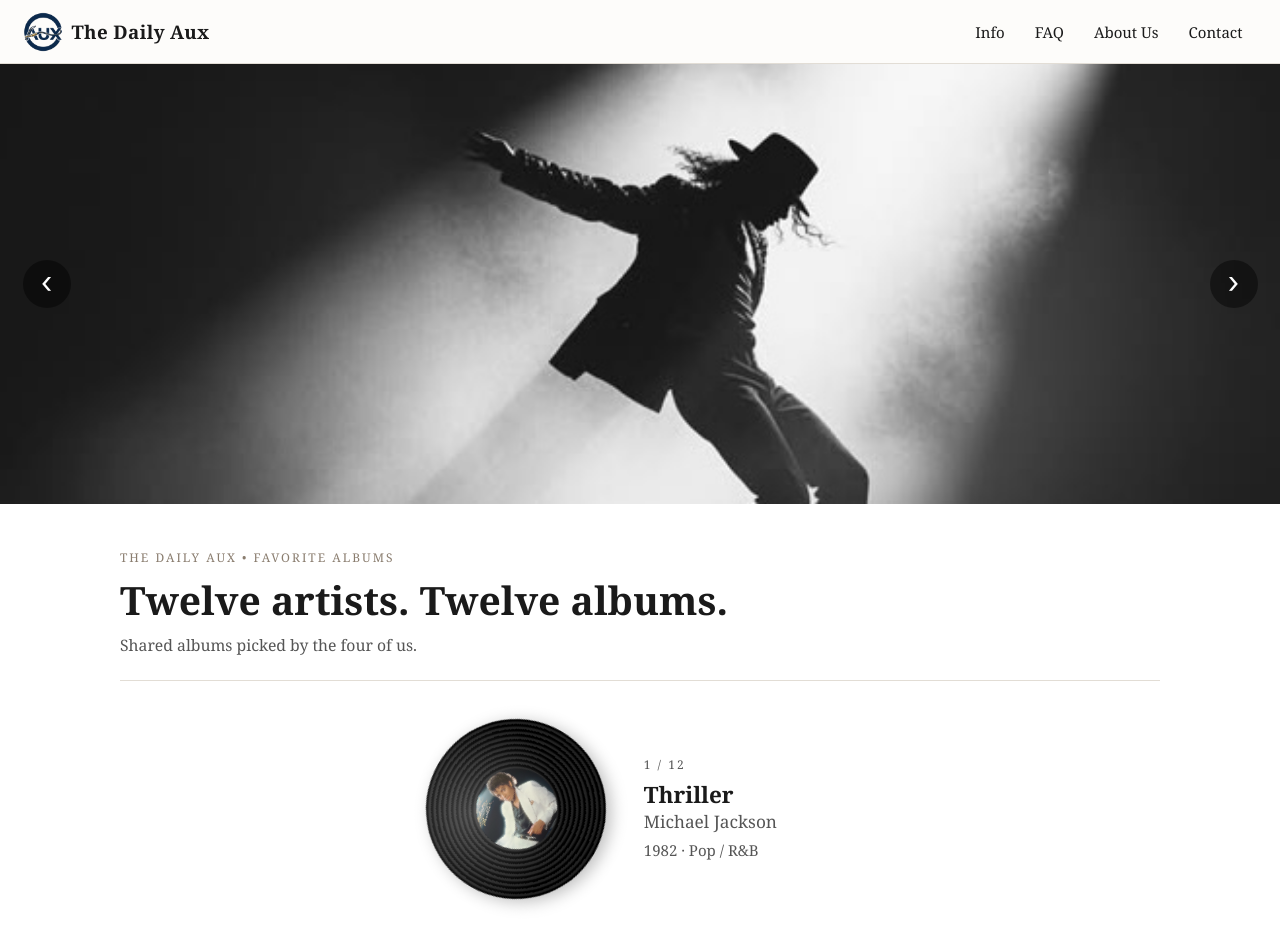
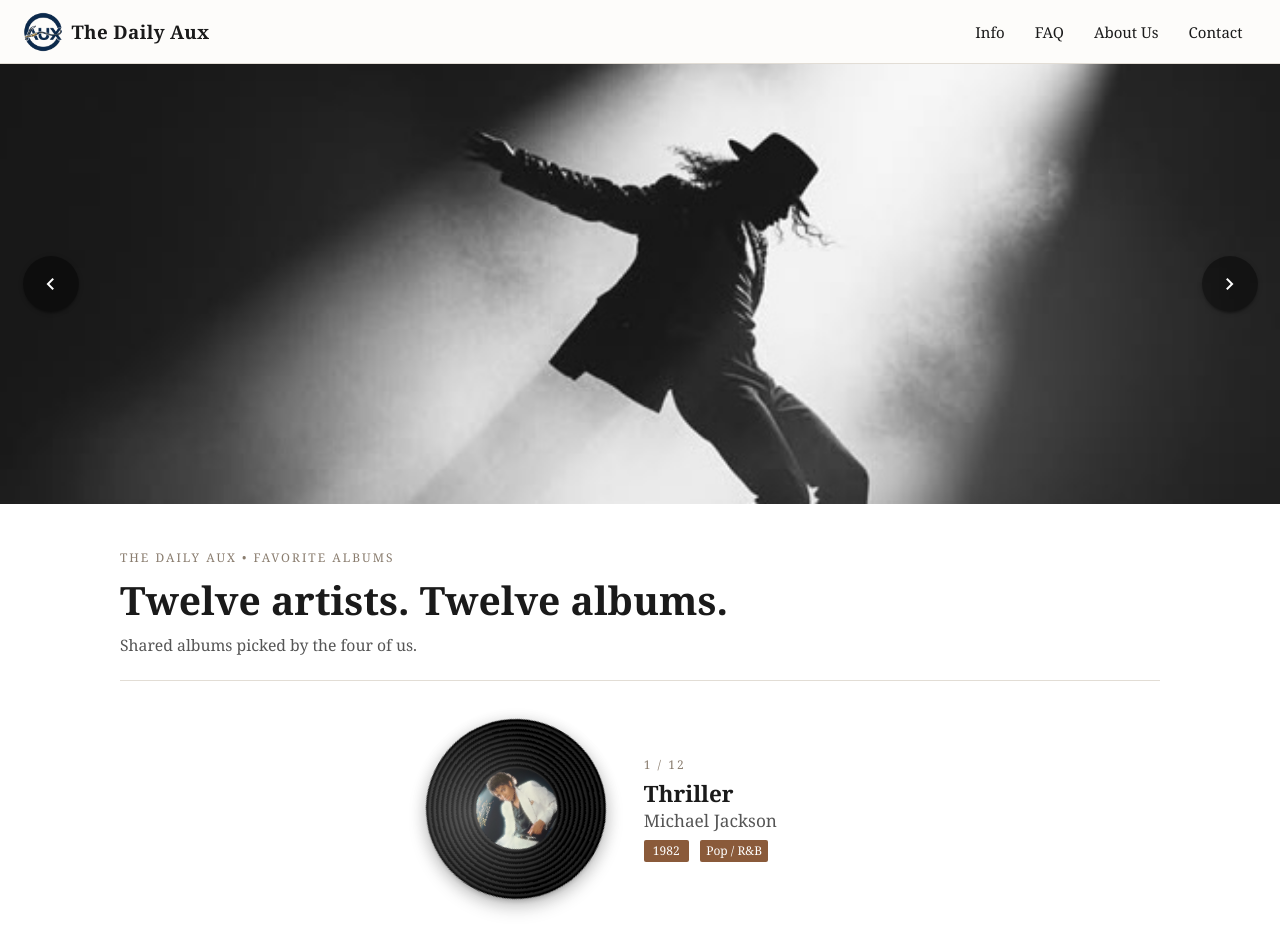
Before and after one commit to jiemingyeol/ims222_team_project, a plain HTML site: page index.html in a window 1280 px wide. Shown: the top 935 px of the page. Drawn offline with nearby package versions, Linux system fonts and the light colour scheme.

Commit message:
Home: switch the artist slideshow to Materialize Carousel
- Photos are now a Materialize Carousel (fullWidth). home.js starts it and
  uses onCycleTo to update the vinyl label, album, artist, year/genre and
  the n / 12 counter; the arrow buttons call prev() and next()
- Artist data moved from a JS array to data-* attributes on each
  carousel item, so the HTML holds the content
- Arrows are Materialize floating Buttons with Icons and Waves
- Added Materialize Shadow (z-depth-3) on the vinyl and Badges for
  year and genre
- HTML comments mark each Materialize feature (Carousel, Shadow and
  Badges are not covered in class)
- README updated

```diff
--- a/home.js
+++ b/home.js
@@ -1,64 +1,46 @@
-(function () {
-  var artists = [
-    { code: 'mj', artist: 'Michael Jackson', album: 'Thriller', year: 1982, genre: 'Pop / R&B' },
-    { code: 'cp', artist: 'Coldplay', album: 'A Rush of Blood to the Head', year: 2002, genre: 'Alternative Rock' },
-    { code: 'ch', artist: 'Calvin Harris', album: 'Motion', year: 2014, genre: 'Dance / EDM' },
-    { code: 'bj', artist: 'Billy Joel', album: 'Glass Houses', year: 1980, genre: 'Rock' },
-    { code: 'jc', artist: 'J. Cole', album: 'Friday Night Lights', year: 2010, genre: 'Hip-Hop (Mixtape)' },
-    { code: 'ti', artist: 'Tame Impala', album: 'Currents', year: 2015, genre: 'Psychedelic Pop' },
-    { code: 'lh', artist: 'Lauryn Hill', album: 'The Miseducation of Lauryn Hill', year: 1998, genre: 'Neo-Soul / Hip-Hop' },
-    { code: 'pf', artist: 'Pink Floyd', album: 'The Dark Side of the Moon', year: 1973, genre: 'Progressive Rock' },
-    { code: 'aw', artist: 'Amy Winehouse', album: 'Back to Black', year: 2006, genre: 'Soul / R&B' },
-    { code: 'bs', artist: 'The Black Skirts', album: 'THIRSTY', year: 2019, genre: 'Indie Rock (Korea)' },
-    { code: 'fo', artist: 'Frank Ocean', album: 'channel ORANGE', year: 2012, genre: 'R&B / Psychedelic Soul' },
-    { code: 'ss', artist: 'SYSTEM SEOUL', album: 'SS-POP 3', year: 2026, genre: 'Hyperpop / Digicore' }
-  ];
+document.addEventListener('DOMContentLoaded', function () {
+  var carouselEl = document.querySelector('.spotlight .carousel');
+  var items = Array.prototype.slice.call(carouselEl.querySelectorAll('.carousel-item'));
 
-  var photo = document.getElementById('spotlight-photo');
   var label = document.getElementById('vinyl-label');
   var album = document.getElementById('spotlight-album');
   var artist = document.getElementById('spotlight-artist');
-  var meta = document.getElementById('spotlight-meta');
+  var year = document.getElementById('spotlight-year');
+  var genre = document.getElementById('spotlight-genre');
   var current = document.getElementById('spotlight-current');
   var total = document.getElementById('spotlight-total');
-  var index = 0;
 
-  function wrap(i) {
-    return (i + artists.length) % artists.length;
+  function preloadCover(i) {
+    new Image().src = items[(i + items.length) % items.length].dataset.cover;
   }
 
-  function file(kind, i) {
-    var n = wrap(i) + 1;
-    return 'images/home/' + kind + '-' + (n < 10 ? '0' : '') + n + '-' + artists[wrap(i)].code + '.jpg';
+  function show(item) {
+    var data = item.dataset;
+    var i = items.indexOf(item);
+    label.src = data.cover;
+    label.alt = data.album + ' cover';
+    album.textContent = data.album;
+    artist.textContent = data.artist;
+    year.textContent = data.year;
+    genre.textContent = data.genre;
+    current.textContent = i + 1;
+    preloadCover(i + 1);
+    preloadCover(i - 1);
   }
 
-  function preload(i) {
-    new Image().src = file('artist', i);
-    new Image().src = file('album', i);
-  }
-
-  function show(i) {
-    index = wrap(i);
-    var a = artists[index];
-    photo.src = file('artist', index);
-    photo.alt = a.artist;
-    label.src = file('album', index);
-    label.alt = a.album + ' cover';
-    album.textContent = a.album;
-    artist.textContent = a.artist;
-    meta.textContent = a.year + ' · ' + a.genre;
-    current.textContent = index + 1;
-    preload(index + 1);
-    preload(index - 1);
-  }
+  var carousel = M.Carousel.init(carouselEl, {
+    fullWidth: true,
+    indicators: false,
+    onCycleTo: show
+  });
 
   document.querySelector('.spotlight-prev').addEventListener('click', function () {
-    show(index - 1);
+    carousel.prev();
   });
   document.querySelector('.spotlight-next').addEventListener('click', function () {
-    show(index + 1);
+    carousel.next();
   });
 
-  total.textContent = artists.length;
-  show(0);
-})();
+  total.textContent = items.length;
+  show(items[0]);
+});
--- a/index.css
+++ b/index.css
@@ -9,18 +9,19 @@ main {
 .spotlight-stage {
   position: relative;
   width: 100vw;
-  height: clamp(280px, 55vh, 560px);
   margin-left: calc(50% - 50vw);
-  overflow: hidden;
+}
+
+.spotlight-stage .carousel.carousel-slider {
+  height: clamp(280px, 55vh, 560px) !important;
   background: var(--color-border);
 }
 
-.spotlight-photo {
-  height: 100%;
-  margin: 0;
+.spotlight-stage .carousel.carousel-slider .carousel-item {
+  min-height: 0;
 }
 
-.spotlight-photo img {
+.spotlight-stage .carousel-item img {
   display: block;
   width: 100%;
   height: 100%;
@@ -31,20 +32,13 @@ main {
 .spotlight-arrow {
   position: absolute;
   top: 50%;
-  width: 48px;
-  height: 48px;
-  padding: 0 0 4px;
-  border: 0;
-  border-radius: 50%;
+  z-index: 3;
   background: rgba(0, 0, 0, 0.45);
-  color: #ffffff;
-  font-size: 2rem;
-  line-height: 1;
-  cursor: pointer;
   transform: translateY(-50%);
 }
 
-.spotlight-arrow:hover {
+.spotlight-arrow:hover,
+.spotlight-arrow:focus {
   background: rgba(0, 0, 0, 0.7);
 }
 
@@ -76,6 +70,7 @@ main {
 .vinyl {
   width: 180px;
   height: 180px;
+  border-radius: 50%;
 }
 
 .vinyl-record {
@@ -87,7 +82,6 @@ main {
   height: 100%;
   border-radius: 50%;
   background: repeating-radial-gradient(circle, #222222 0, #222222 2px, #000000 3px, #000000 5px);
-  box-shadow: 0 6px 16px rgba(0, 0, 0, 0.25);
   animation: vinyl-spin 6s linear infinite;
 }
 
@@ -131,7 +125,13 @@ main {
   color: var(--color-muted);
 }
 
-.spotlight-text p {
+.spotlight-meta {
   margin: 0;
-  color: var(--color-muted);
 }
+
+.spotlight-text span.badge.new {
+  float: none;
+  display: inline-block;
+  margin: 0 0.5rem 0 0;
+  background-color: var(--color-accent);
+}
--- a/index.html
+++ b/index.html
@@ -9,10 +9,10 @@
   <link rel="stylesheet" href="https://cdnjs.cloudflare.com/ajax/libs/materialize/1.0.0/css/materialize.min.css">
   <link rel="stylesheet" href="style.css">
   <link rel="stylesheet" href="index.css">
-  <script src="home.js" defer></script>
   <!-- Materialize JS (CDN) and site.js, which starts the navbar's mobile Sidenav -->
   <script src="https://cdnjs.cloudflare.com/ajax/libs/materialize/1.0.0/js/materialize.min.js" defer></script>
   <script src="site.js" defer></script>
+  <script src="home.js" defer></script>
 </head>
 <body>
 
@@ -44,15 +44,53 @@
 
   <main>
 
-    <!-- Artist carousel: home.js swaps the photo, vinyl label and text. Image naming: images/home/README.md -->
     <section class="spotlight" aria-roledescription="carousel" aria-label="Featured artists">
 
       <div class="spotlight-stage">
-        <figure class="spotlight-photo">
-          <img id="spotlight-photo" src="images/home/artist-01-mj.jpg" alt="Michael Jackson">
-        </figure>
-        <button type="button" class="spotlight-arrow spotlight-prev" aria-label="Previous artist">&#8249;</button>
-        <button type="button" class="spotlight-arrow spotlight-next" aria-label="Next artist">&#8250;</button>
+        <!-- MATERIALIZE JAVASCRIPT: Carousel (fullWidth slideshow of 12 artist photos; not covered in class).
+             home.js starts it and uses its onCycleTo callback to update the vinyl and text below. -->
+        <div class="carousel carousel-slider">
+        <div class="carousel-item" data-artist="Michael Jackson" data-album="Thriller" data-year="1982" data-genre="Pop / R&amp;B" data-cover="images/home/album-01-mj.jpg">
+          <img src="images/home/artist-01-mj.jpg" alt="Michael Jackson">
+        </div>
+        <div class="carousel-item" data-artist="Coldplay" data-album="A Rush of Blood to the Head" data-year="2002" data-genre="Alternative Rock" data-cover="images/home/album-02-cp.jpg">
+          <img src="images/home/artist-02-cp.jpg" alt="Coldplay">
+        </div>
+        <div class="carousel-item" data-artist="Calvin Harris" data-album="Motion" data-year="2014" data-genre="Dance / EDM" data-cover="images/home/album-03-ch.jpg">
+          <img src="images/home/artist-03-ch.jpg" alt="Calvin Harris">
+        </div>
+        <div class="carousel-item" data-artist="Billy Joel" data-album="Glass Houses" data-year="1980" data-genre="Rock" data-cover="images/home/album-04-bj.jpg">
+          <img src="images/home/artist-04-bj.jpg" alt="Billy Joel">
+        </div>
+        <div class="carousel-item" data-artist="J. Cole" data-album="Friday Night Lights" data-year="2010" data-genre="Hip-Hop (Mixtape)" data-cover="images/home/album-05-jc.jpg">
+          <img src="images/home/artist-05-jc.jpg" alt="J. Cole">
+        </div>
+        <div class="carousel-item" data-artist="Tame Impala" data-album="Currents" data-year="2015" data-genre="Psychedelic Pop" data-cover="images/home/album-06-ti.jpg">
+          <img src="images/home/artist-06-ti.jpg" alt="Tame Impala">
+        </div>
+        <div class="carousel-item" data-artist="Lauryn Hill" data-album="The Miseducation of Lauryn Hill" data-year="1998" data-genre="Neo-Soul / Hip-Hop" data-cover="images/home/album-07-lh.jpg">
+          <img src="images/home/artist-07-lh.jpg" alt="Lauryn Hill">
+        </div>
+        <div class="carousel-item" data-artist="Pink Floyd" data-album="The Dark Side of the Moon" data-year="1973" data-genre="Progressive Rock" data-cover="images/home/album-08-pf.jpg">
+          <img src="images/home/artist-08-pf.jpg" alt="Pink Floyd">
+        </div>
+        <div class="carousel-item" data-artist="Amy Winehouse" data-album="Back to Black" data-year="2006" data-genre="Soul / R&amp;B" data-cover="images/home/album-09-aw.jpg">
+          <img src="images/home/artist-09-aw.jpg" alt="Amy Winehouse">
+        </div>
+        <div class="carousel-item" data-artist="The Black Skirts" data-album="THIRSTY" data-year="2019" data-genre="Indie Rock (Korea)" data-cover="images/home/album-10-bs.jpg">
+          <img src="images/home/artist-10-bs.jpg" alt="The Black Skirts">
+        </div>
+        <div class="carousel-item" data-artist="Frank Ocean" data-album="channel ORANGE" data-year="2012" data-genre="R&amp;B / Psychedelic Soul" data-cover="images/home/album-11-fo.jpg">
+          <img src="images/home/artist-11-fo.jpg" alt="Frank Ocean">
+        </div>
+        <div class="carousel-item" data-artist="SYSTEM SEOUL" data-album="SS-POP 3" data-year="2026" data-genre="Hyperpop / Digicore" data-cover="images/home/album-12-ss.jpg">
+          <img src="images/home/artist-12-ss.jpg" alt="SYSTEM SEOUL">
+        </div>
+        </div>
+
+        <!-- MATERIALIZE COMPONENT: Floating Buttons with Icons and the Waves effect (previous / next arrows) -->
+        <button type="button" class="btn-floating btn-large waves-effect waves-light spotlight-arrow spotlight-prev" aria-label="Previous artist"><i class="material-icons">chevron_left</i></button>
+        <button type="button" class="btn-floating btn-large waves-effect waves-light spotlight-arrow spotlight-next" aria-label="Next artist"><i class="material-icons">chevron_right</i></button>
       </div>
 
       <div class="spotlight-intro">
@@ -63,7 +101,8 @@
       </div>
 
       <div class="spotlight-detail">
-        <div class="vinyl">
+        <!-- MATERIALIZE CSS: Shadow (z-depth-3) lifts the vinyl off the page (not covered in class) -->
+        <div class="vinyl z-depth-3">
           <div class="vinyl-record">
             <img id="vinyl-label" class="vinyl-label" src="images/home/album-01-mj.jpg" alt="Thriller cover">
           </div>
@@ -73,7 +112,11 @@
           <p class="eyebrow"><span id="spotlight-current">1</span> / <span id="spotlight-total">12</span></p>
           <h2 id="spotlight-album">Thriller</h2>
           <h3 id="spotlight-artist">Michael Jackson</h3>
-          <p id="spotlight-meta">1982 &middot; Pop / R&amp;B</p>
+          <!-- MATERIALIZE COMPONENT: Badges for the year and genre (not covered in class) -->
+          <p class="spotlight-meta">
+            <span class="new badge" data-badge-caption="" id="spotlight-year">1982</span>
+            <span class="new badge" data-badge-caption="" id="spotlight-genre">Pop / R&amp;B</span>
+          </p>
         </div>
       </div>
 
```
Also changed, not shown: 1 other file.
